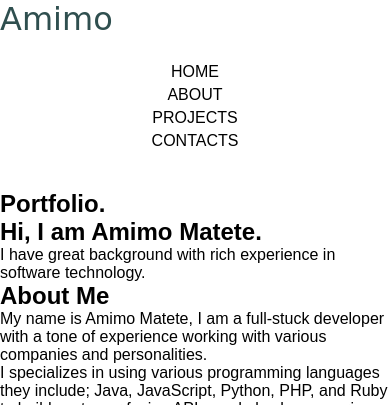
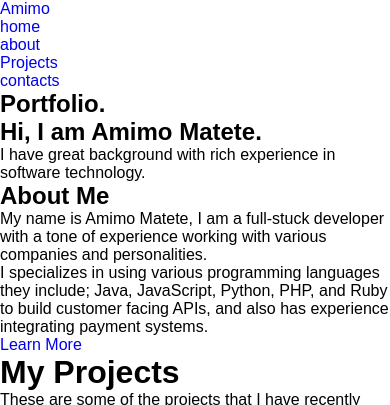
Before and after one commit to AmimoG/Portfolio, a plain HTML site: page index.html in a window 390 px wide. Shown: the top 405 px of the page. Drawn offline with Linux system fonts and the light colour scheme.

```diff
--- a/css/styles.css
+++ b/css/styles.css
@@ -1,4 +1,3 @@
-/* Body */
 *{
 	margin: 0;
 	padding: 0;
@@ -8,61 +7,3 @@
 	text-decoration: none;
 	font-family: 'Josefin Sans', sans-serif;
 }
-/* /Body */
-
-/* NavBar */
-.navbar{
-	width: 100%;
-	height: 65px;
-	position: absolute;
-	display: flex;
-	justify-content: space-around;
-	align-items: center;
-}
-
-.logo a{
-	font-family: 'Allura', cursive;
-	font-size: 32px;
-	color: darkslategrey;
-}
-
-.navbar-items ul{
-	display: flex;
-}
-
-.navbar-items ul li{
-	margin: 0 10px;
-}
-
-.navbar-items ul li a{
-	text-transform: uppercase;
-	color: black;
-}
-
-@media (max-width: 720px){
-
-	.navbar{
-		height: auto;
-		flex-direction: column;
-	}
-
-	.logo{
-		margin-bottom: 25px;
-	}
-
-	.navbar-items ul{
-		flex-direction: column;
-		text-align: center;
-	}
-
-	.navbar-items ul li{
-		margin-bottom:5px;
-	}
-
-	.banner-content{
-		margin-top: 35px;
-	}
-
-}
-
-/* /NavBar */
```
